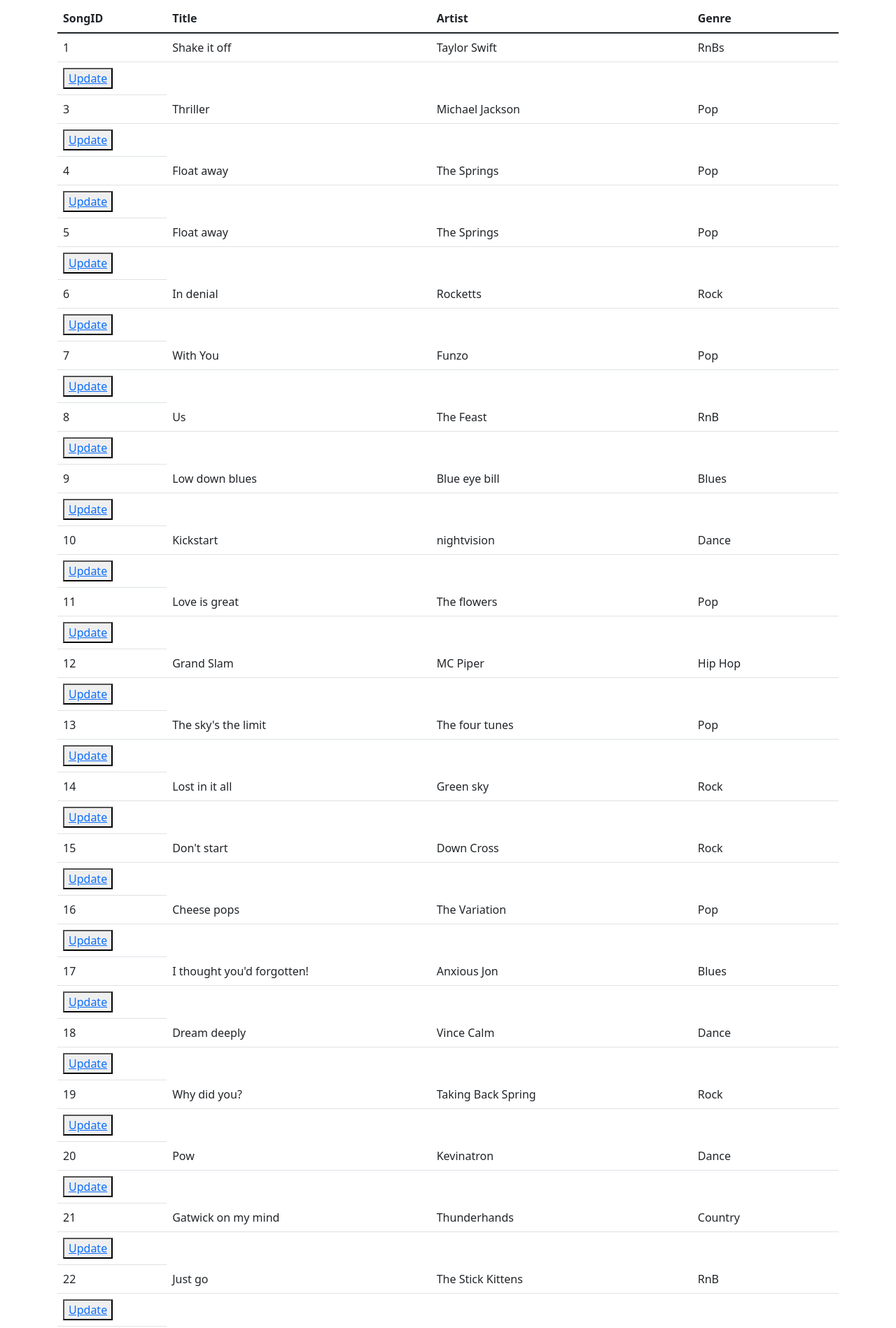
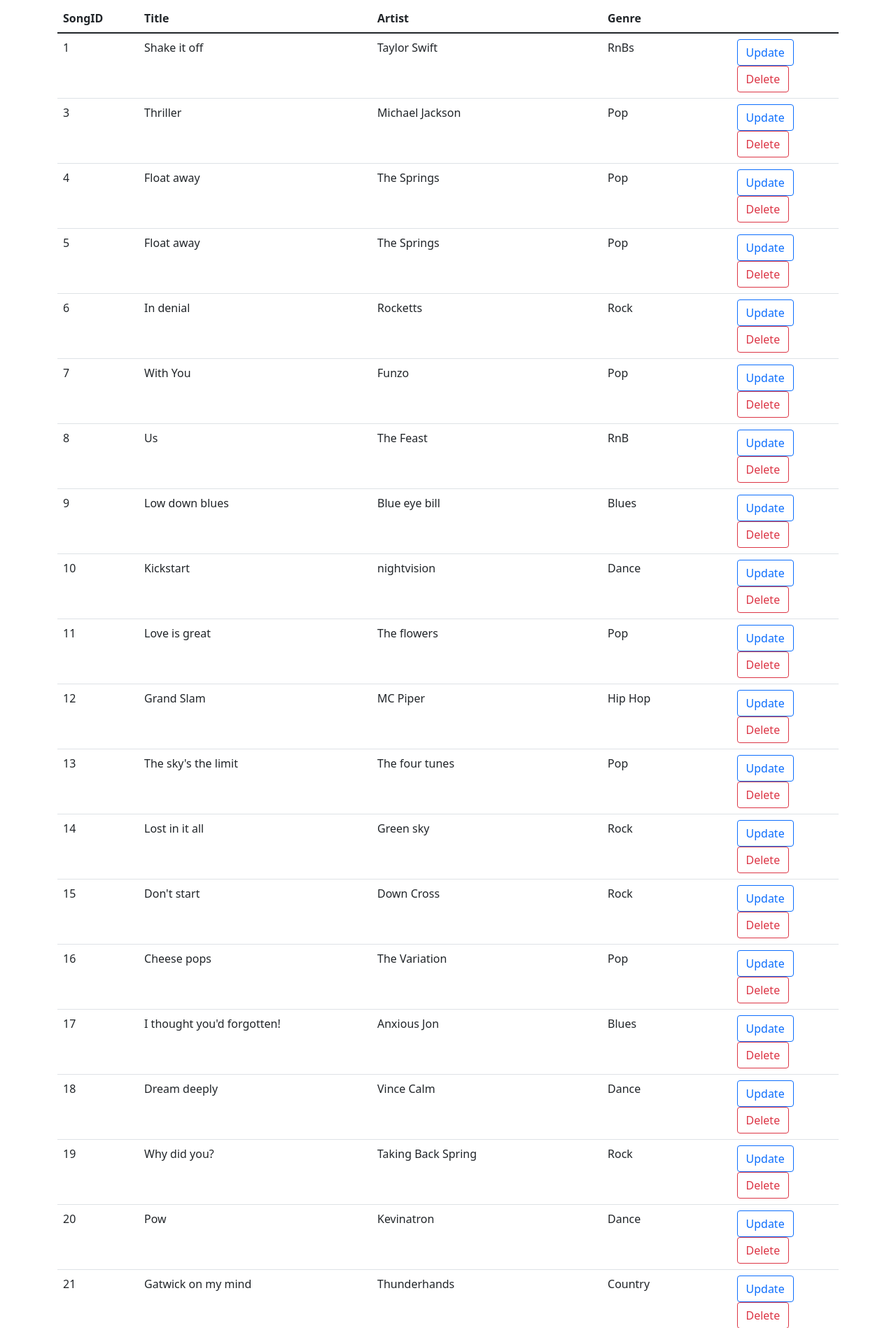
Before and after one commit to ianreve/music-app, a Flask app: page /songs in a window 1280 px wide. Shown: the part 122-2020 px from the top of the page at 70% size. Run offline with Flask 2, Linux system fonts and the light colour scheme; data comes from the database, SQL or seed files in the repository; both versions use the stored data as it was after the commit.

Commit message:
added delete function to the app

```diff
--- a/app.py
+++ b/app.py
@@ -1,4 +1,4 @@
-import re
+
 from flask import Flask, flash, render_template, request, url_for, redirect, abort
 import sqlite3 as sql
 
@@ -78,6 +78,20 @@
     return render_template('update.html',title= 'Update Songs' , aSongRecord = songRecord)
 
 
+@app.route('/<int:songID>/delete', methods= ('POST',))
+def delete(songID):
+    conn = musicDB()
+    cursor = conn.cursor()
+    cursor.execute("DELETE FROM songs where songID = ?",(songID,))
+    conn.commit()
+    conn.close()
+    return redirect(url_for('songs'))
+
+
+
+
+
+
 
 
 
--- a/templates/addsongs.html
+++ b/templates/addsongs.html
@@ -4,14 +4,14 @@
 
 <h1 class="text-lg-center">This is Add Songs</h1>
 
-<div class="container">
+<div class="container ">
 
-    <form action="" method="post">
+    <form class="justify-content-center" action="" method="post">
         <input type="text" id="title" name="Title" placeholder=" Title" value="{{request.form[Title]}}">
         <input type="text" id="artist" name="Artist" placeholder=" Artist" value="{{request.form[Artist]}}">
         <input type="text" id="genre" name="Genre" placeholder=" Genre" value="{{request.form[Genre]}}">
 
-        <button type="submit" value="Add Songs">Add Song</button>
+        <button class="btn btn-primary" type="submit" value="Add Songs">Add Song</button>
     </form>
 
 
--- a/templates/songs.html
+++ b/templates/songs.html
@@ -5,8 +5,8 @@
 
 
 <h1 class="text-lg-center">This is songs</h1>
-<table class="table ">
-   <thead >
+<table class="table  ">
+   <thead class="thead-dark">
        <th>SongID</th>
        <th>Title</th>
        <th>Artist</th>
@@ -19,12 +19,20 @@
            <td>{{row["Title"]}}</td>
            <td>{{row["Artist"]}}</td>
            <td>{{row["Genre"]}}</td>
+           <td>
+
+            <a class="btn btn-outline-primary" href="{{url_for('update', songID=row['songID'])}}">Update</a>
+
+            <form  action="{{url_for('delete', songID=row['songID'])}}" method="POST">
+                <input class="btn btn-outline-danger"  type="submit" value="Delete"  onclick=" return confirm('Press confirm to Delete')">
+              </form>
+
+
+
+    </td>
        </tr>
-    <td>
-        <button type="button">
-            <a href="{{url_for('update', songID=row['songID'])}}">Update</a>
-        </button>
-    </td>
+
+
 {% endfor %}
    </tbody>
 </table>
--- a/templates/update.html
+++ b/templates/update.html
@@ -11,7 +11,7 @@
         <input type="text" id="artist" name="Artist" placeholder=" Artist" value="{{request.form[Artist] or aSongRecord ['Artist']}}">
         <input type="text" id="genre" name="Genre" placeholder=" Genre" value="{{request.form[Genre] or aSongRecord ['Genre'] }}">
 
-        <button type="submit" value="Add Songs">Update</button>
+        <button class="btn btn-primary" type="submit" value="Add Songs">Update</button>
     </form>
 
 
```
Also changed, not shown: music.db.
